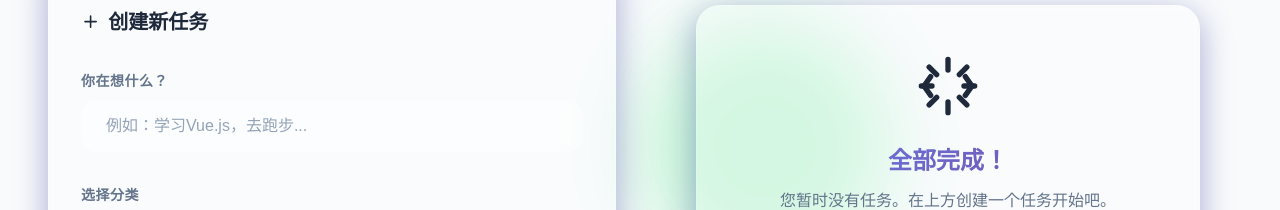
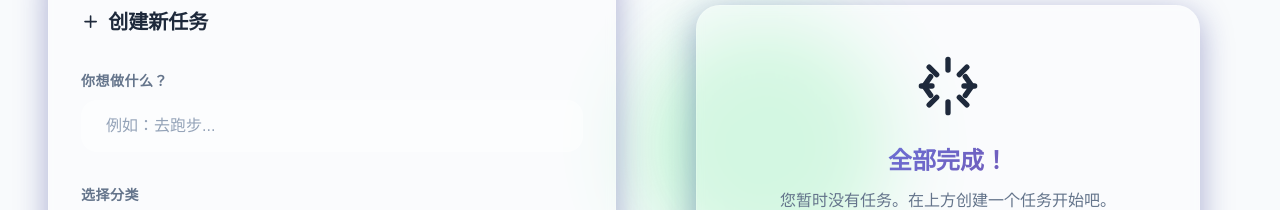
Before and after one commit to Ratey258/CC-TODO, a Vue app: page / in a window 1280 px wide. Shown: the part 369-579 px from the top of the page. Built offline with nearby package versions, Linux system fonts and the light colour scheme.

Commit message:
更新图标文本

```diff
--- a/src/App.vue
+++ b/src/App.vue
@@ -155,11 +155,11 @@ onMounted(() => {
 
 				<form @submit.prevent="addTodo" class="todo-form">
 					<div class="form-group">
-						<label class="form-label">你在想什么？</label>
+						<label class="form-label">你想做什么？</label>
 						<input
 							type="text"
 							class="form-input"
-							placeholder="例如：学习Vue.js，去跑步..."
+							placeholder="例如：去跑步..."
 							v-model="input_content"
 							maxlength="100"
 						/>
```
